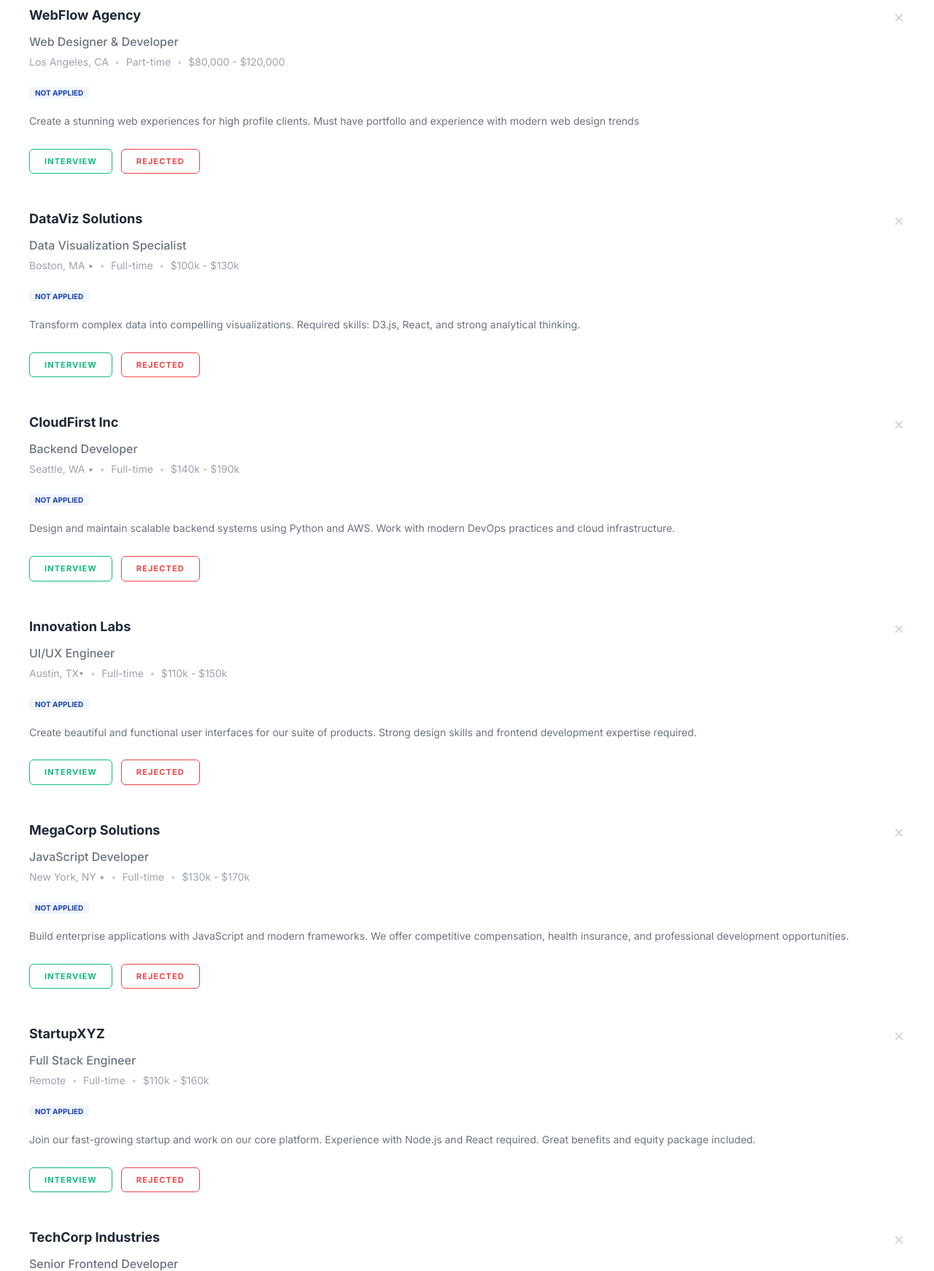
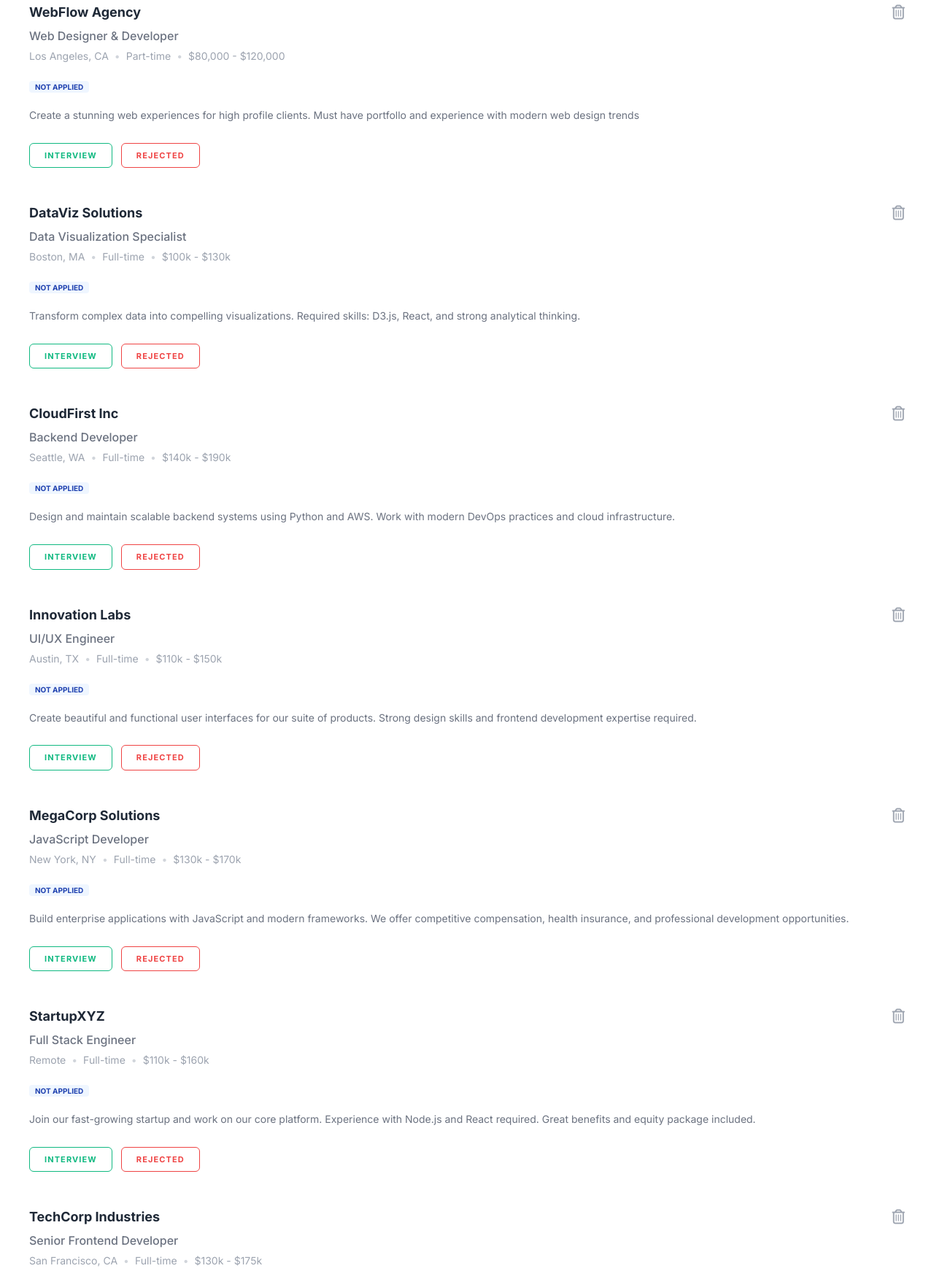
Before and after one commit to monir115843/B13-A4-PH-Job-Tracker, a plain HTML site: page index.html in a window 1280 px wide. Shown: the part 656-2398 px from the top of the page at 73% size. Drawn offline with nearby package versions, Linux system fonts and the light colour scheme.

Commit message:
solve the delete icon  problem

```diff
--- a/index.html
+++ b/index.html
@@ -3,7 +3,8 @@
 <head>
     <meta charset="UTF-8">
     <meta name="viewport" content="width=device-width, initial-scale=1.0">
-    <title>Job Application Tracker - Assignment 4</title>
+    <title>A4-Job Application Tracker</title>
+     <link rel="stylesheet" href="https://cdnjs.cloudflare.com/ajax/libs/font-awesome/6.5.1/css/all.min.css">
     <script src="https://cdn.tailwindcss.com"></script>
     <style>
         @import url('https://fonts.googleapis.com/css2?family=Inter:wght@400;500;600;700&display=swap');
@@ -99,12 +100,12 @@
         let jobs = [
             { id: 1, company: "Mobile First Corp", position: "React Native Developer", location: "Remote", type: "Full-time", salary: "$130,000 - $175,000", desc: "Build cross-platform mobile applications using React Native. Work on products.", status: "all" },
             { id: 2, company: "WebFlow Agency", position: "Web Designer & Developer", location: "Los Angeles, CA", type: "Part-time", salary: "$80,000 - $120,000", desc: " Create a stunning web experiences for high profile clients. Must have portfollo and experience with modern web design trends", status: "all" },
-            { id: 3, company: "DataViz Solutions", position: "Data Visualization Specialist", location: "Boston, MA •", type: "Full-time", salary: "$100k - $130k", desc: "Transform complex data into compelling visualizations. Required skills: D3.js, React, and strong analytical thinking.", status: "all" },
-            { id: 4, company: "CloudFirst Inc", position: "Backend Developer", location: "Seattle, WA •", type: "Full-time", salary: "$140k - $190k", desc: "Design and maintain scalable backend systems using Python and AWS. Work with modern DevOps practices and cloud infrastructure.", status: "all" },
-            { id: 5, company: "Innovation Labs", position: "UI/UX Engineer", location: "Austin, TX•", type: "Full-time", salary: "$110k - $150k", desc: "Create beautiful and functional user interfaces for our suite of products. Strong design skills and frontend development expertise required.", status: "all" },
-            { id: 6, company: "MegaCorp Solutions", position: "JavaScript Developer", location: "New York, NY •", type: "Full-time", salary: "$130k - $170k", desc: "Build enterprise applications with JavaScript and modern frameworks. We offer competitive compensation, health insurance, and professional development opportunities.", status: "all" },
+            { id: 3, company: "DataViz Solutions", position: "Data Visualization Specialist", location: "Boston, MA", type: "Full-time", salary: "$100k - $130k", desc: "Transform complex data into compelling visualizations. Required skills: D3.js, React, and strong analytical thinking.", status: "all" },
+            { id: 4, company: "CloudFirst Inc", position: "Backend Developer", location: "Seattle, WA", type: "Full-time", salary: "$140k - $190k", desc: "Design and maintain scalable backend systems using Python and AWS. Work with modern DevOps practices and cloud infrastructure.", status: "all" },
+            { id: 5, company: "Innovation Labs", position: "UI/UX Engineer", location: "Austin, TX", type: "Full-time", salary: "$110k - $150k", desc: "Create beautiful and functional user interfaces for our suite of products. Strong design skills and frontend development expertise required.", status: "all" },
+            { id: 6, company: "MegaCorp Solutions", position: "JavaScript Developer", location: "New York, NY", type: "Full-time", salary: "$130k - $170k", desc: "Build enterprise applications with JavaScript and modern frameworks. We offer competitive compensation, health insurance, and professional development opportunities.", status: "all" },
             { id: 7, company: "StartupXYZ", position: "Full Stack Engineer", location: "Remote", type: "Full-time", salary: "$110k - $160k", desc: "Join our fast-growing startup and work on our core platform. Experience with Node.js and React required. Great benefits and equity package included.", status: "all" },
-            { id: 8, company: "TechCorp Industries", position: "Senior Frontend Developer", location: "San Francisco, CA • ", type: "Full-time", salary: "$130k - $175k", desc: "We are looking for an experienced Frontend Developer to build scalable web applications using React and TypeScript. You will work with a talented team on cutting-edge projects.", status: "all" },
+            { id: 8, company: "TechCorp Industries", position: "Senior Frontend Developer", location: "San Francisco, CA  ", type: "Full-time", salary: "$130k - $175k", desc: "We are looking for an experienced Frontend Developer to build scalable web applications using React and TypeScript. You will work with a talented team on cutting-edge projects.", status: "all" },
 
         ];
            let currentTab = 'all';
@@ -132,7 +133,7 @@
                     card.innerHTML = `
                         <div class="flex justify-between items-start">
                             <h4 class="font-bold text-gray-800 text-lg">${job.company}</h4>
-                            <button onclick="deleteJob(${job.id})" class="text-gray-300 hover:text-red-500 text-2xl">&times;</button>
+                            <button onclick="deleteJob(${job.id})" class="text-gray-400 hover:text-red-500 text-xl"><i class="fa-regular fa-trash-can"></i></button>
                         </div>
                         <h5 class="text-gray-500 font-medium text-base">${job.position}</h5>
                         <div class="text-gray-400 text-sm flex gap-2 items-center">
```
